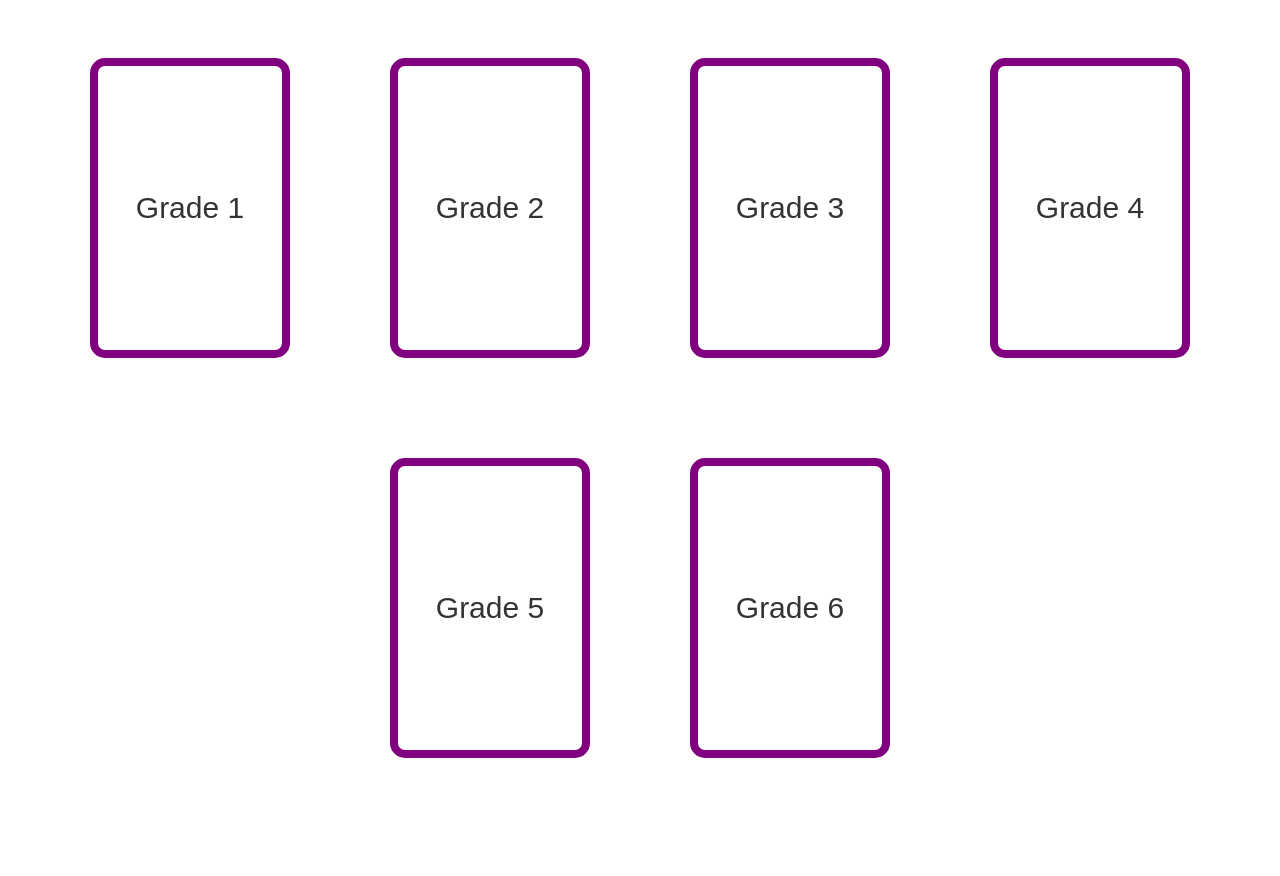
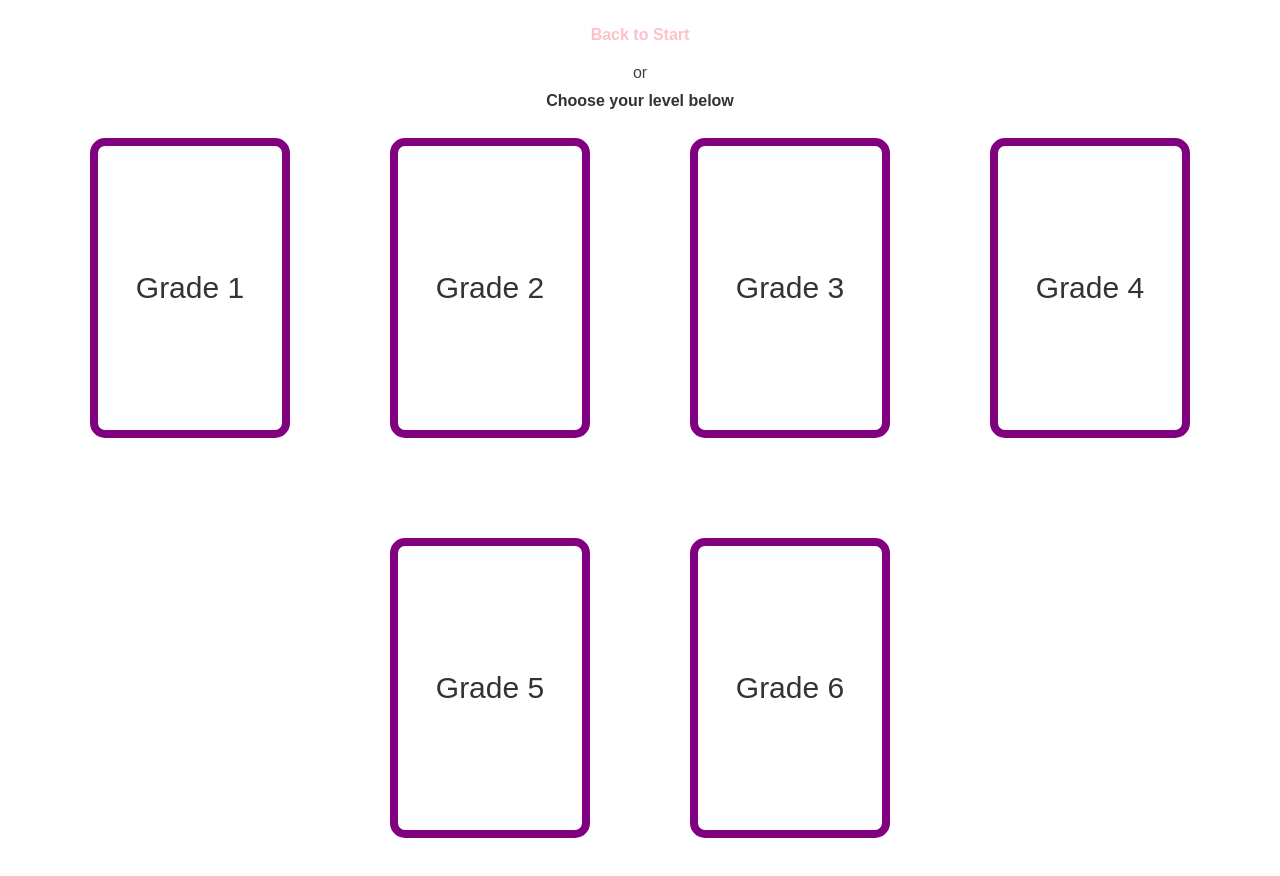
Before and after one commit to tornikejandieri/kanji, a React (Create React App) app: page /home in a window 1280 px wide. Shown: the top 876 px of the page. Before the commit the page ends 816 px from the top, so only its background shows below. Built offline with nearby package versions, Linux system fonts and the light colour scheme.

Commit message:
Added react link inside homepage

```diff
--- a/src/GreetingMessage.js
+++ b/src/GreetingMessage.js
@@ -1,17 +1,17 @@
-import { Link } from "react-router-dom";
+import {  useHistory } from "react-router-dom";
 
 const GreetingMessage = () => {
-    const linkStyle = {
-        margin: '1rem',
-        textDecoration: 'none',
-        color: '#237699'
-    }
+
+
+    const history = useHistory()
+
 
     return (
     <div className="greeting-message">
         <h2>Welcome!</h2>
-        <p>Press Start to learn</p>
-        <Link to='/home' style={linkStyle}>Start</Link>
+        <p>Press Start To Begin</p>
+
+        <button onClick={() => history.push('/home')}>Start</button>
     </div>
      );
 }
--- a/src/Home.js
+++ b/src/Home.js
@@ -3,15 +3,31 @@ import { Link, useHistory } from "react-router-dom";
 const Home = () => {
     const history = useHistory()
 
+    const linkStyles = {
+        color: 'pink',
+        padding: '20px',
+        textDecoration: 'none',
+        fontWeight: 'bold',
+        fontFamily: 'sans-serif',
+        fontSize: '16px'
+    }
+
 
     return (
         <div className="home-page">
+            <div className="link">
+                <Link to={'/'} style={linkStyles}>Back to Start</Link>
+                <p>or</p>
+                <h4>Choose your level below</h4>
+            </div>
+
             <button onClick={() => history.push('/firstgrade')}>Grade 1</button>
             <button onClick={() => history.push('/secondgrade')}>Grade 2</button>
             <button onClick={() => history.push('/thirdgrade')}>Grade 3</button>
             <button onClick={() => history.push('/fourthgrade')}>Grade 4</button>
             <button onClick={() => history.push('/gradefive')}>Grade 5</button>
             <button onClick={() => history.push('/sixthgrade')}>Grade 6</button>
+
         </div>
      );
 }
--- a/src/KanjiListOne.js
+++ b/src/KanjiListOne.js
@@ -1,7 +1,9 @@
 import { useEffect, useState } from "react";
+import { useHistory } from "react-router-dom";
 
 const KanjiListOne = () => {
     const [data, setData] = useState(null)
+    const history = useHistory()
 
 
    useEffect(() => {
@@ -14,6 +16,7 @@ const KanjiListOne = () => {
     return (
         <div className="kanji-list-one">
             <p>{ data }</p>
+
         </div>
      );
 }
--- a/src/index.css
+++ b/src/index.css
@@ -18,6 +18,20 @@
 .greeting-message p{
   color: #333;
   margin-bottom: 50px;
+}
+
+.greeting-message button{
+  background-color: rgb(166, 228, 73);
+  color: white;
+  border: none;
+  border-radius: 10px;
+  aspect-ratio: 16 / 9;
+  width: 100px;
+  font-size: 25px;
+}
+.greeting-message button:hover{
+  cursor: pointer;
+  background-color: rgb(247, 157, 228);
 }
 
 
@@ -49,3 +63,34 @@
   font-weight: bolder;
   cursor: pointer;
 }
+
+.link{
+  width: 100%;
+  height: 50px;
+  display: flex;
+  justify-content: center;
+  align-items: center;
+  flex-direction: column;
+  margin-top: 30px;
+
+}
+
+.link p{
+  margin: 0px;
+  font-family: sans-serif;
+  color: #444;
+}
+.link h4{
+  margin: 10px;
+  font-family: sans-serif;
+  color: #333;
+}
+
+/* grade styles */
+
+.kanji-list-one{
+  display: flex;
+  justify-content: center;
+  align-items: center;
+  font-family: 'Trebuchet MS', 'Lucida Sans Unicode', 'Lucida Grande', 'Lucida Sans', Arial, sans-serif;
+}
```
